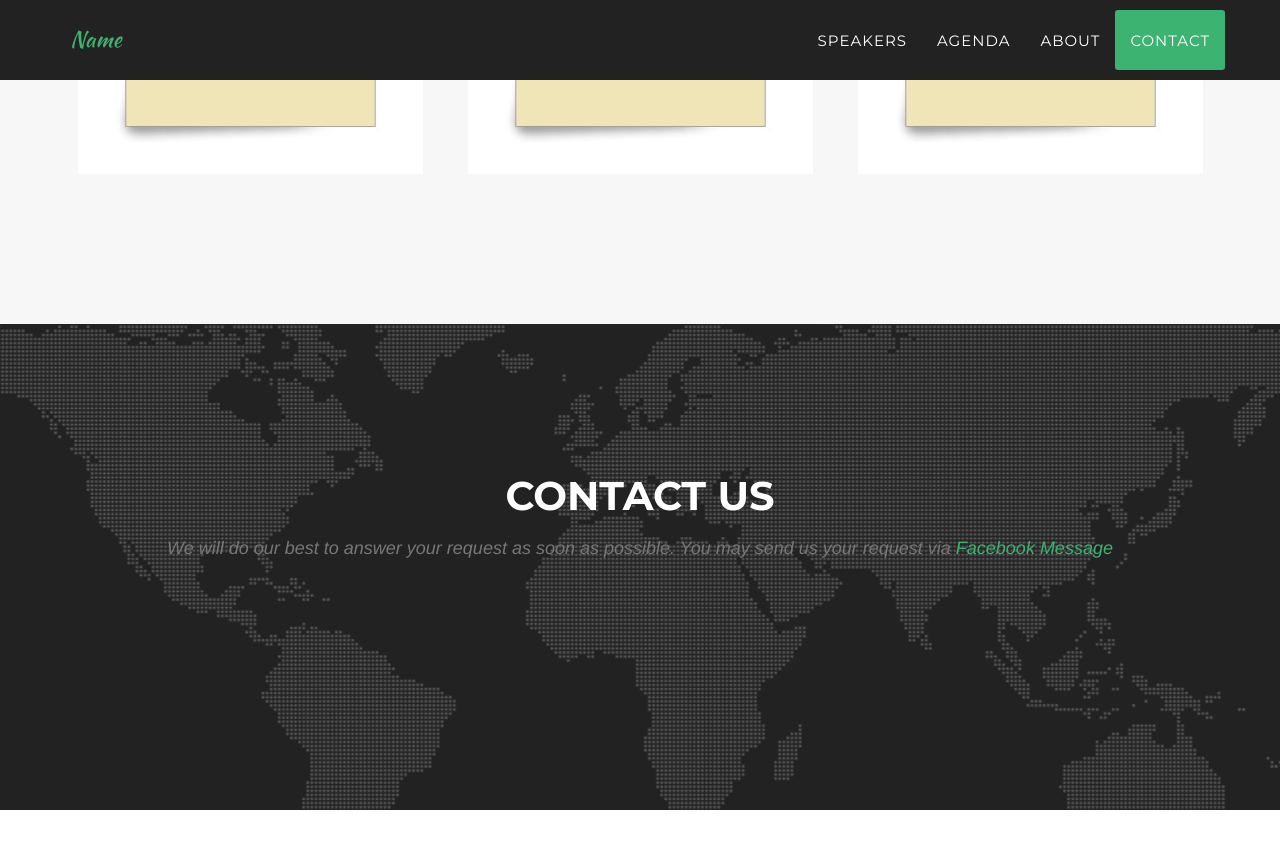
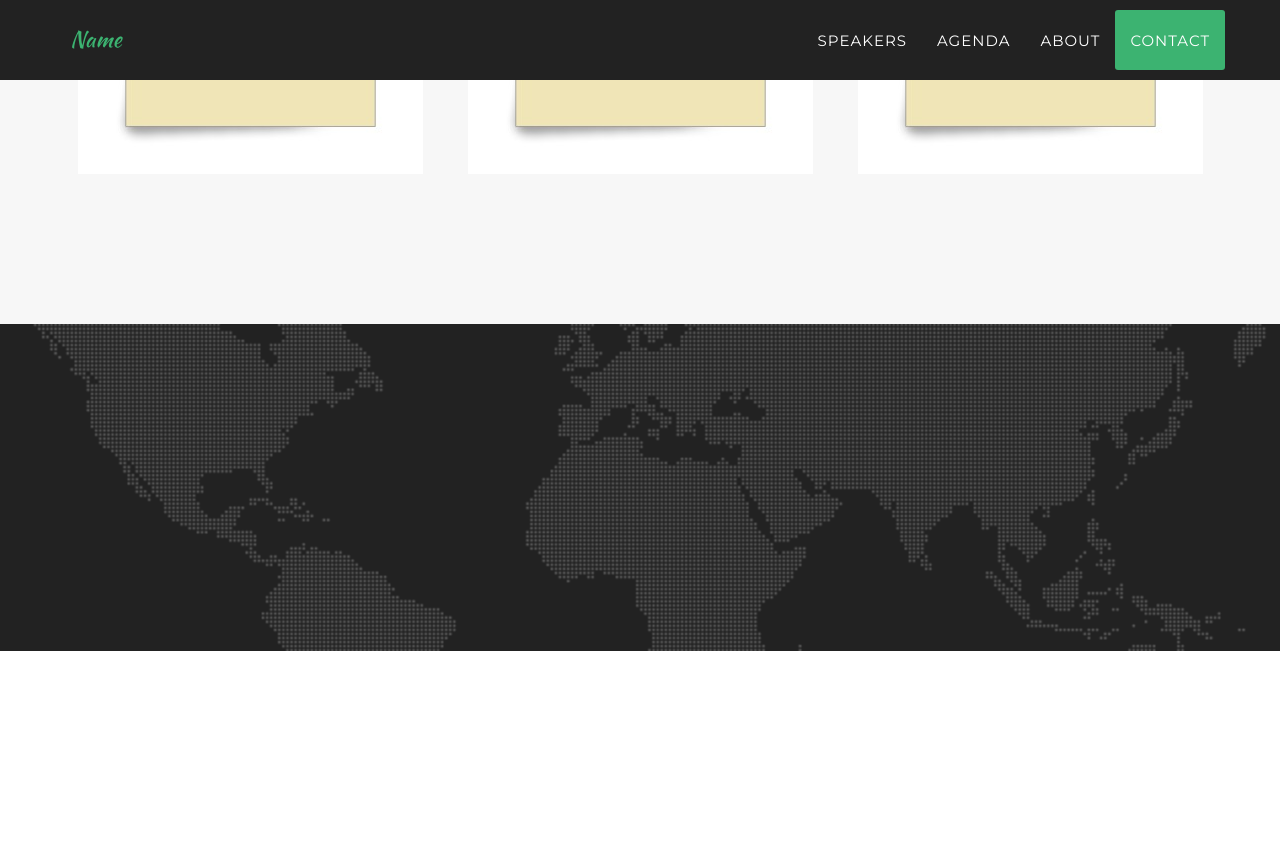
Before and after one commit to gongLiangHua/gongLiangHua.github.io, a Jekyll site: the page built from _2016_pages/index.html, in a window 1280 px wide and 900 px high, scrolled down 5077 px. Shown: the top 849 px of the window. Built offline with Jekyll 4.4.1, drawn with Linux system fonts in a browser that asks for light colours; some web fonts are replaced; after the commit the page ends 5818 px from its top, so only the background shows below that.

Commit message:
Update contact.html

```diff
--- a/_includes/2016_data/contact.html
+++ b/_includes/2016_data/contact.html
@@ -2,8 +2,7 @@
         <div class="container">
             <div class="row">
                 <div class="col-lg-12 text-center">
-                    <h2 class="section-heading">Contact Us</h2>
-                    <h3 class="section-subheading text-muted">We will do our best to answer your request as soon as possible. You may send us your request via <a href="https://www.facebook.com/">Facebook Message</a></h3>
+
                 </div>
             </div>
             <div class="row">
```
